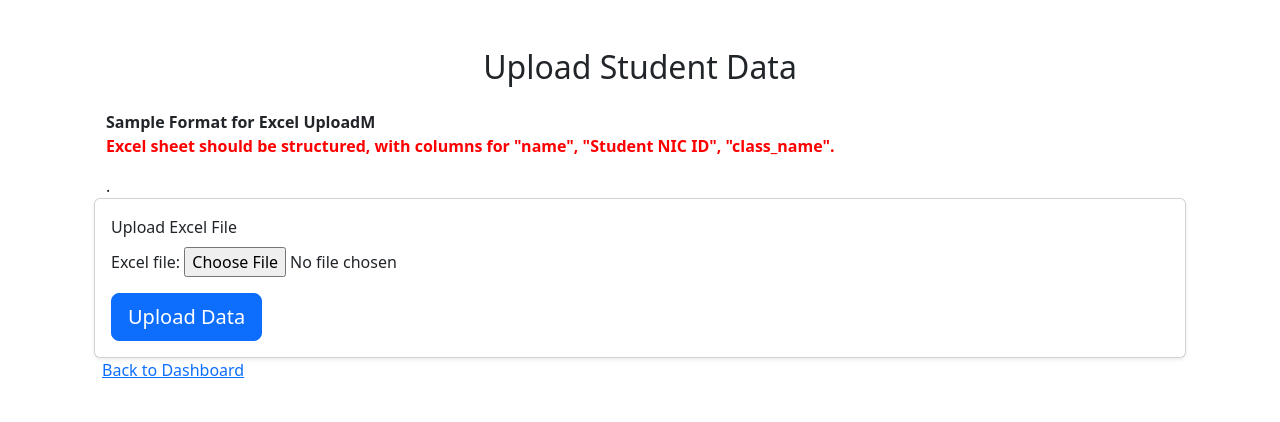
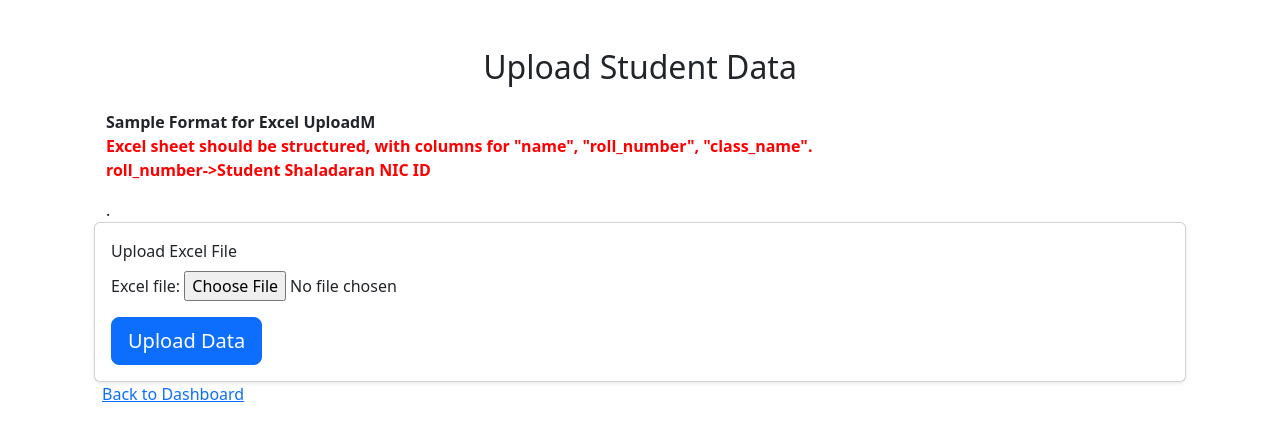
Before and after one commit to blaze0081/PadhaiWithAI, a Django app: page /upload-student-data/ in a window 1280 px wide. Shown: the part 40-462 px from the top of the page. Run offline with Django 5.2, Linux system fonts and the light colour scheme; the visitor is signed in with stand-in values (Sample User, id 1); some libraries are stand-ins or nearby versions.

Commit message:
Correct Excel upload format instructions
Updated the instructions for Excel upload format to replace 'Student NIC ID' with 'roll_number'.

```diff
--- a/school_project/school_app/templates/upload_student_data.html
+++ b/school_project/school_app/templates/upload_student_data.html
@@ -8,7 +8,8 @@
         <div class="container mt-6">
             <b>Sample Format for Excel UploadM</b>
             <p style="color: red; font-weight: bold;">
-                Excel sheet should be structured, with columns for "name", "Student NIC ID", "class_name".
+                Excel sheet should be structured, with columns for "name", "roll_number", "class_name".<br>
+                roll_number->Student Shaladaran NIC ID
             </p>          .
             </div>
 
```
